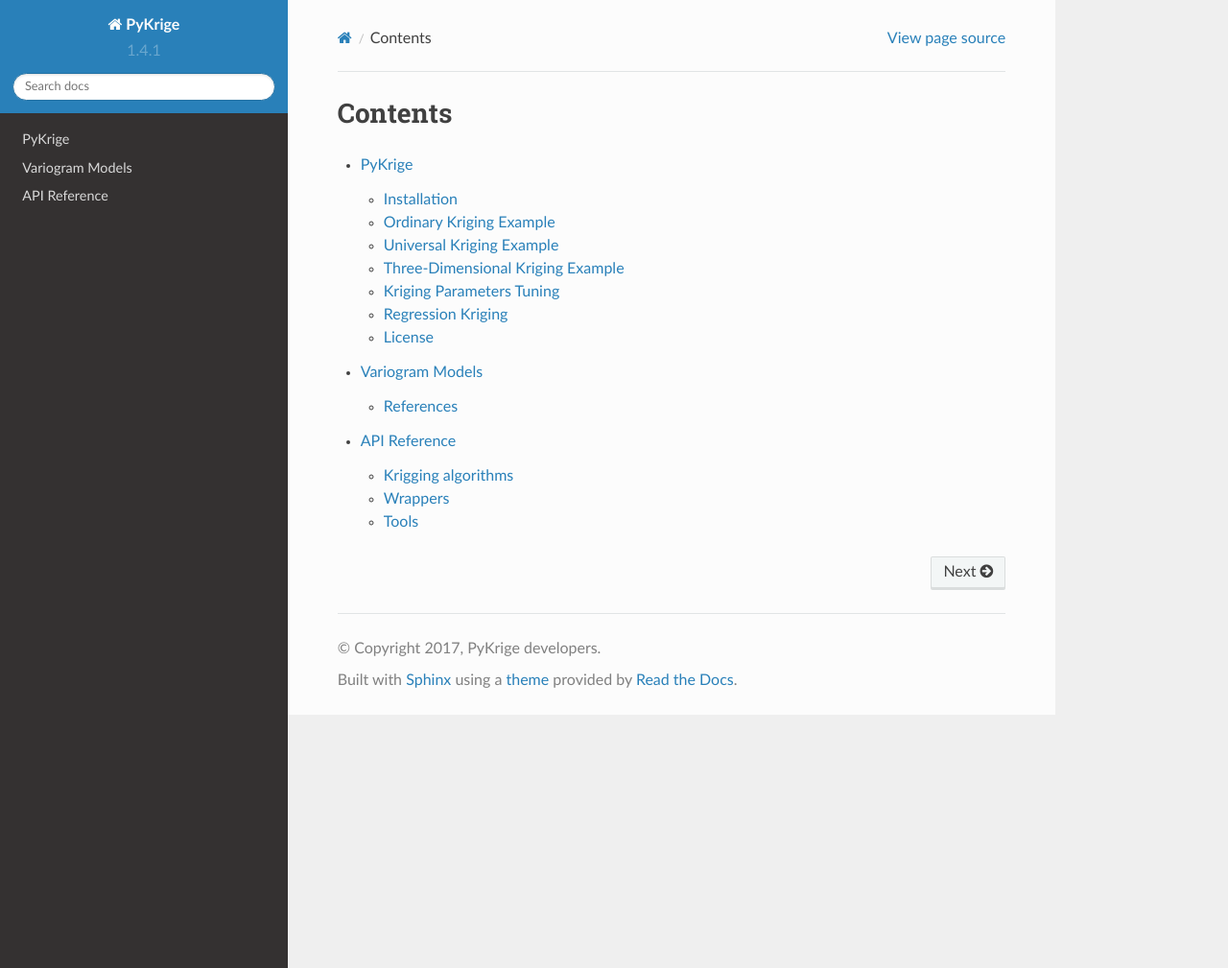
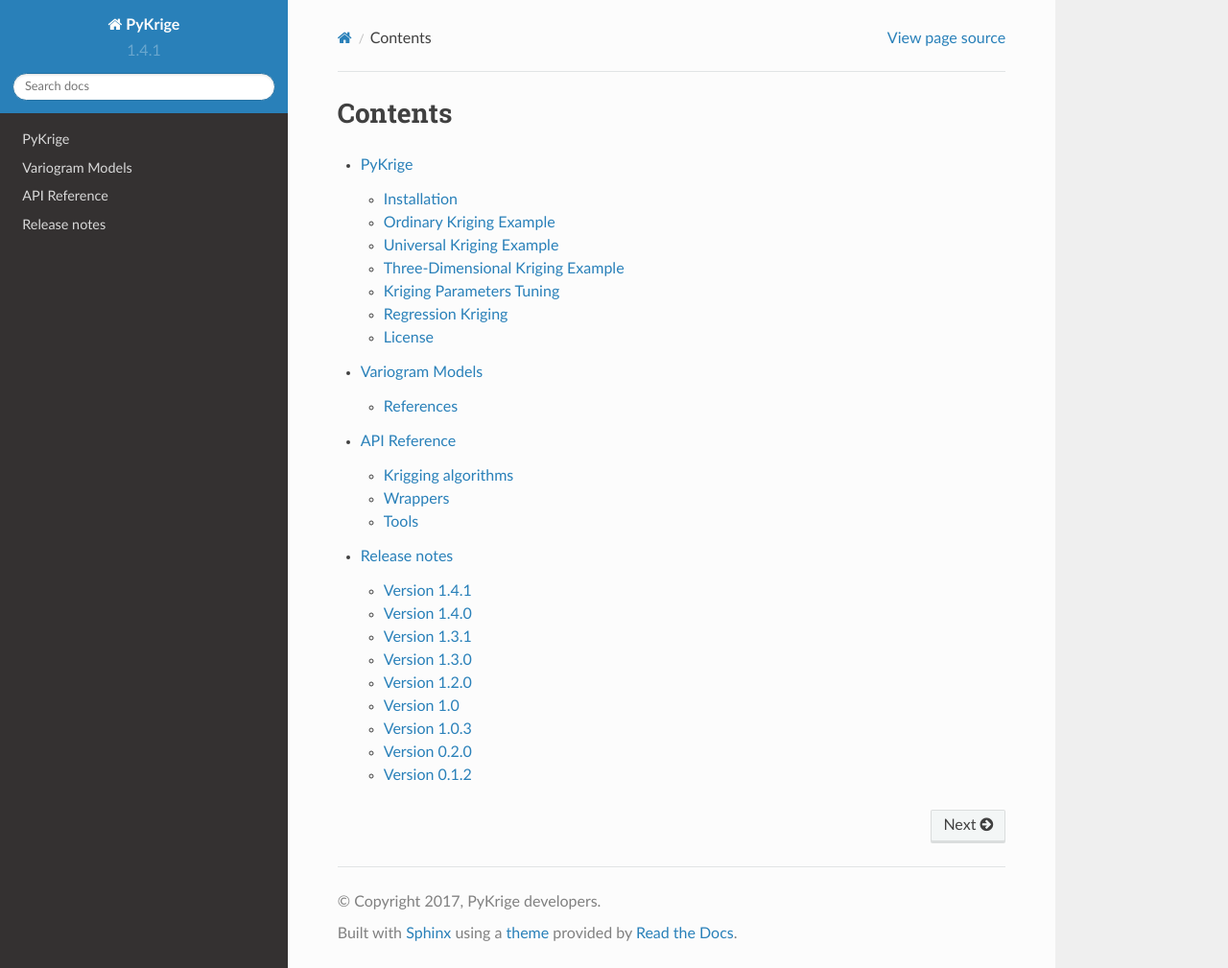
Before and after one commit to GeoStat-Framework/PyKrige, a Sphinx documentation site: the page built from doc/index.rst, in a window 1280 px wide and 1009 px high. Shown: the whole window at 96% size. Built offline with Sphinx 7.4.7 and the Read the Docs theme 2.0.0, drawn with Linux system fonts in a browser that asks for light colours; pages that are not in the unit, such as notebooks, are missing from menus.

Commit message:
Make release notes part of the documentation

```diff
--- a/doc/index.rst
+++ b/doc/index.rst
@@ -14,3 +14,4 @@
    variogram_models
    api
    examples/index
+   release_notes
--- a/release_notes.md
+++ b/doc/release_notes.md
@@ -1,4 +1,4 @@
-# PyKrige Changelog
+# Release notes
 
 ## Version 1.4.1
 *January 13, 2019*
@@ -10,7 +10,7 @@
 * Fixed OrdinaryKriging readme example. PR[#107](https://github.com/bsmurphy/PyKrige/pull/107) by [Harry Matchette-Downes](https://github.com/harrymd)
 * Fixed kriging matrix not being calculated correctly for geographic coordinates. PR[99](https://github.com/bsmurphy/PyKrige/pull/99) by [Mike Rilee](https://github.com/michaelleerilee)
 
-## Version 1.4
+## Version 1.4.0
 *April 24, 2018*
 
 ### New features
```
